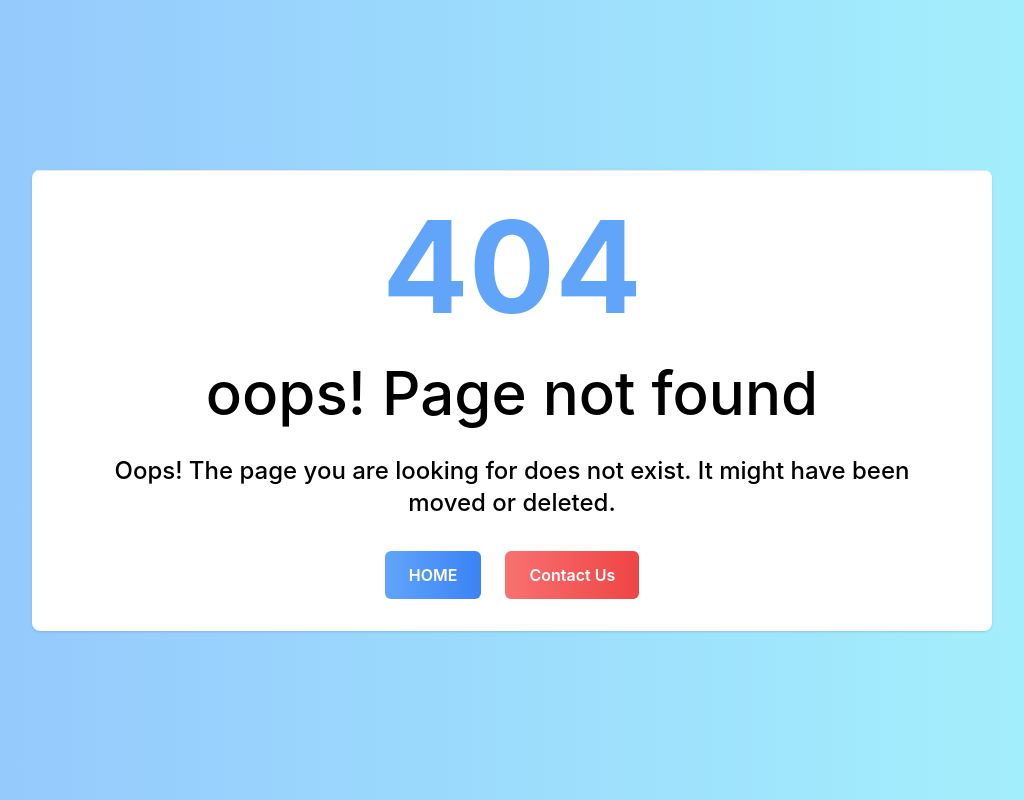
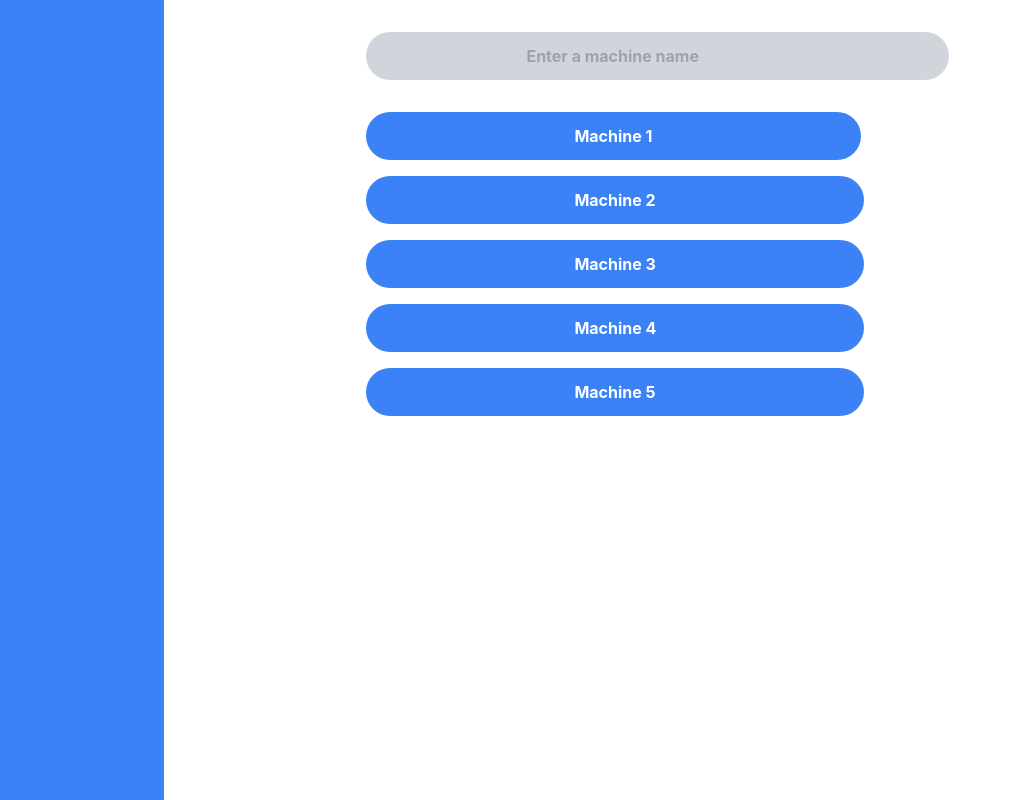
Before and after one commit to The0Danktor/Project-C, a React (Create React App) app in the folder ClientApp/: page /machines in a window 1280 px wide. Before the commit this address had no page. Shown: the whole page, without its empty margins (128-1152 px from the left). Built offline with nearby package versions, Linux system fonts and the light colour scheme.

Commit message:
Machine Page

```diff
--- /dev/null
+++ b/ClientApp/src/components/Machine.tsx
@@ -0,0 +1,18 @@
+import React from 'react'
+
+type MachineProps = {
+    machineName: string,
+    onclick?: () => any
+}
+
+export function Machine({ machineName, onclick }: MachineProps) {
+    return (
+        <li key={machineName}>
+            <button
+                onClick={onclick}
+                className="bg-blue-500 hover:bg-blue-800 text-white font-bold py-3 px-52 rounded-full">
+                {machineName}
+            </button>
+        </li>
+    )
+}
--- a/ClientApp/src/pages/Machine.tsx
+++ /dev/null
@@ -1,99 +0,0 @@
-import React from 'react'
-
-export function Machine() {
-  return (
-    <div className="flex">
-      <div className="flex-col border-blue-500 border-l-8 border-t-8 border-b-8 border-r-8 ml-96 mt-40">
-
-          <div className="flex mt-16 ml-20">
-            <input type="string" className="bg-slate-300 hover:bg-slate-400 text-white caret-black font-bold py-3 px-24 rounded-3xl"/>
-          </div>
-
-        <div className="flex space-y-4 mt-16 mb-16 ml-20 mr-20 overflow-y-scroll list-none">
-        <ul>
-          <li>
-          <div>
-            <button className="bg-blue-500 hover:bg-blue-800 text-white font-bold py-3 px-40 rounded-3xl mb-4">
-            Machine1
-            </button>
-          </div>
-          </li>
-
-          <li>
-          <div>
-            <button className="bg-blue-500 hover:bg-blue-800 text-white font-bold py-3 px-40 rounded-3xl mb-4">
-            Machine2
-            </button>
-          </div>
-          </li>
-
-          <li>
-          <div>
-            <button className="bg-blue-500 hover:bg-blue-800 text-white font-bold py-3 px-40 rounded-3xl mb-4">
-            Machine3
-            </button>
-          </div>
-          </li>
-
-          <li>
-          <div>
-            <button className="bg-blue-500 hover:bg-blue-800 text-white font-bold py-3 px-40 rounded-3xl mb-4">
-            Machine4
-            </button>
-          </div>
-          </li>
-
-          <li>
-          <div>
-            <button className="bg-blue-500 hover:bg-blue-800 text-white font-bold py-3 px-40 rounded-3xl mb-4">
-            Machine5
-            </button>
-          </div>
-          </li>
-
-          <li>
-          <div>
-            <button className="bg-blue-500 hover:bg-blue-800 text-white font-bold py-3 px-40 rounded-3xl mb-4">
-            Machine6
-            </button>
-          </div>
-          </li>
-
-          <li>
-          <div>
-            <button className="bg-blue-500 hover:bg-blue-800 text-white font-bold py-3 px-40 rounded-3xl mb-4">
-            Machine7
-            </button>
-          </div>
-          </li>
-
-          <li>
-          <div>
-            <button className="bg-blue-500 hover:bg-blue-800 text-white font-bold py-3 px-40 rounded-3xl mb-4">
-            Machine8
-            </button>
-          </div>
-          </li>
-
-          <li>
-          <div>
-            <button className="bg-blue-500 hover:bg-blue-800 text-white font-bold py-3 px-40 rounded-3xl mb-4">
-            Machine9
-            </button>
-          </div>
-          </li>
-
-          <li>
-          <div>
-            <button className="bg-blue-500 hover:bg-blue-800 text-white font-bold py-3 px-40 rounded-3xl">
-            Machine10
-            </button>
-          </div>
-          </li>
-        </ul>
-        </div>
-
-      </div>
-    </div>
-  )
-}
--- /dev/null
+++ b/ClientApp/src/pages/Machines.tsx
@@ -0,0 +1,39 @@
+import React from 'react'
+import { Machine } from '../components/Machine'
+
+export function Machines() {
+  return (
+    <div className="flex">
+
+      {/* Sidebar */}
+      <div className='w-96 bg-blue-500 h-screen'>
+
+      </div>
+
+      {/* Page container */}
+      <div className="flex flex-col items-center w-full p-8">
+        <div className="flex flex-col gap-8 h-96">
+          <input type="string" placeholder="Enter a machine name" className="bg-gray-300 hover:bg-gray-400 text-white caret-black font-bold py-3 px-40 rounded-full"/>
+          <ul className="flex flex-col gap-4 overflow-y-scroll">
+            <Machine machineName='Machine 1' />
+            <Machine machineName='Machine 2' />
+            <Machine machineName='Machine 3' />
+            <Machine machineName='Machine 4' />
+            <Machine machineName='Machine 5' />
+            <Machine machineName='Machine 6' />
+            <Machine machineName='Machine 7' />
+            <Machine machineName='Machine 8' />
+            <Machine machineName='Machine 9' />
+            <Machine machineName='Machine 10' />
+            <Machine machineName='Machine 11' />
+            <Machine machineName='Machine 12' />
+            <Machine machineName='Machine 13' />
+            <Machine machineName='Machine 14' />
+            <Machine machineName='Machine 15' />
+          </ul>
+        </div>
+
+      </div>
+    </div>
+  )
+}
--- a/ClientApp/src/routes.js
+++ b/ClientApp/src/routes.js
@@ -3,7 +3,7 @@ import { NotFound } from "./pages/NotFound";
 import { LoginPage } from "./pages/Login";
 import { Knowledge } from "./pages/Knowledge";
 import { Admin } from "./pages/Admin";
-import { Machine } from "./pages/Machine";
+import { Machines } from "./pages/Machines";
 
 export const routes = [
   { path: "/", name: "homePage", component: <HomePage /> },
@@ -11,5 +11,5 @@ export const routes = [
   { path: "/knowledge", name: "knowledgePage", component: <Knowledge /> },
   { path: "/admin", name: "adminPage", component: <Admin /> },
   { path: "/*", name: "notFound", component: <NotFound /> },
-  { path: "/machine", name: "machine", component: <Machine /> },
+  { path: "/machines", name: "machines", component: <Machines /> },
 ];
```
